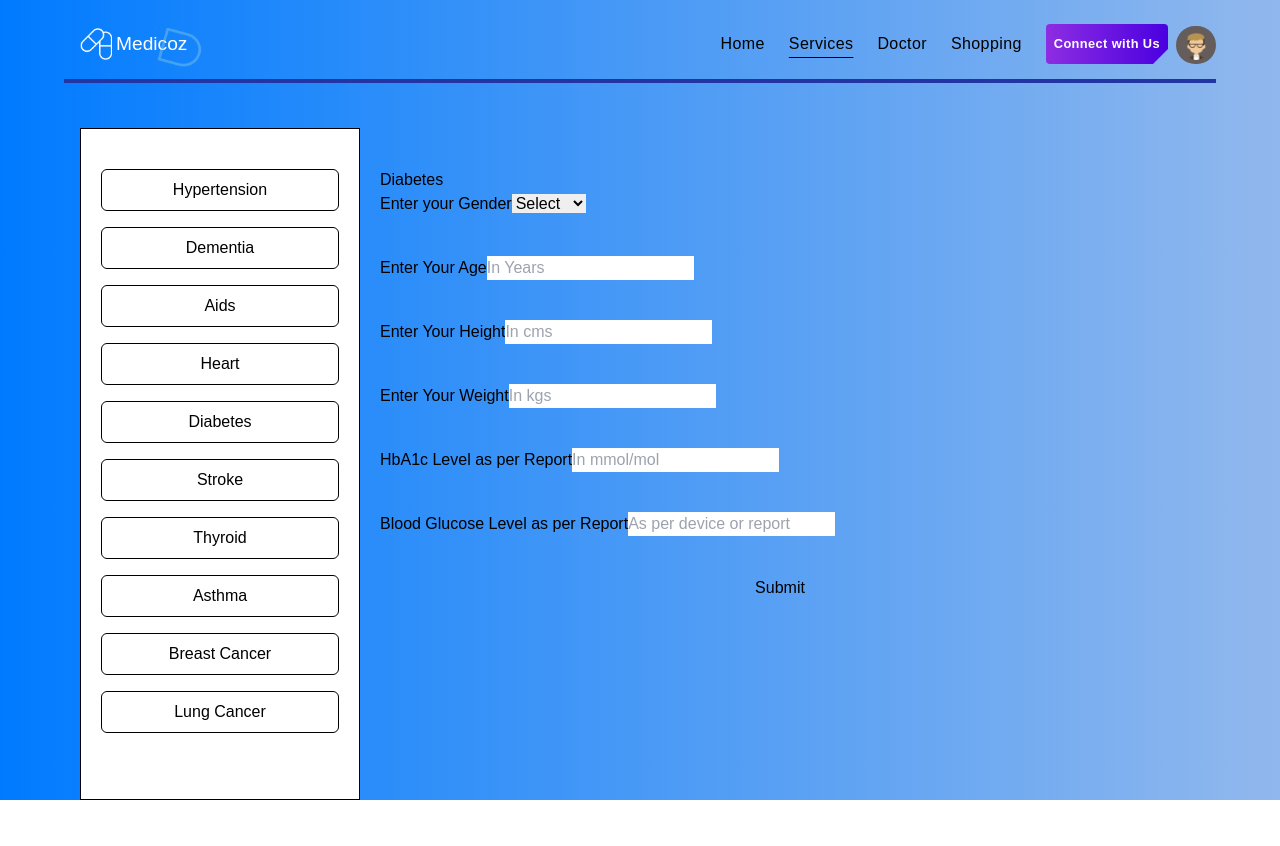
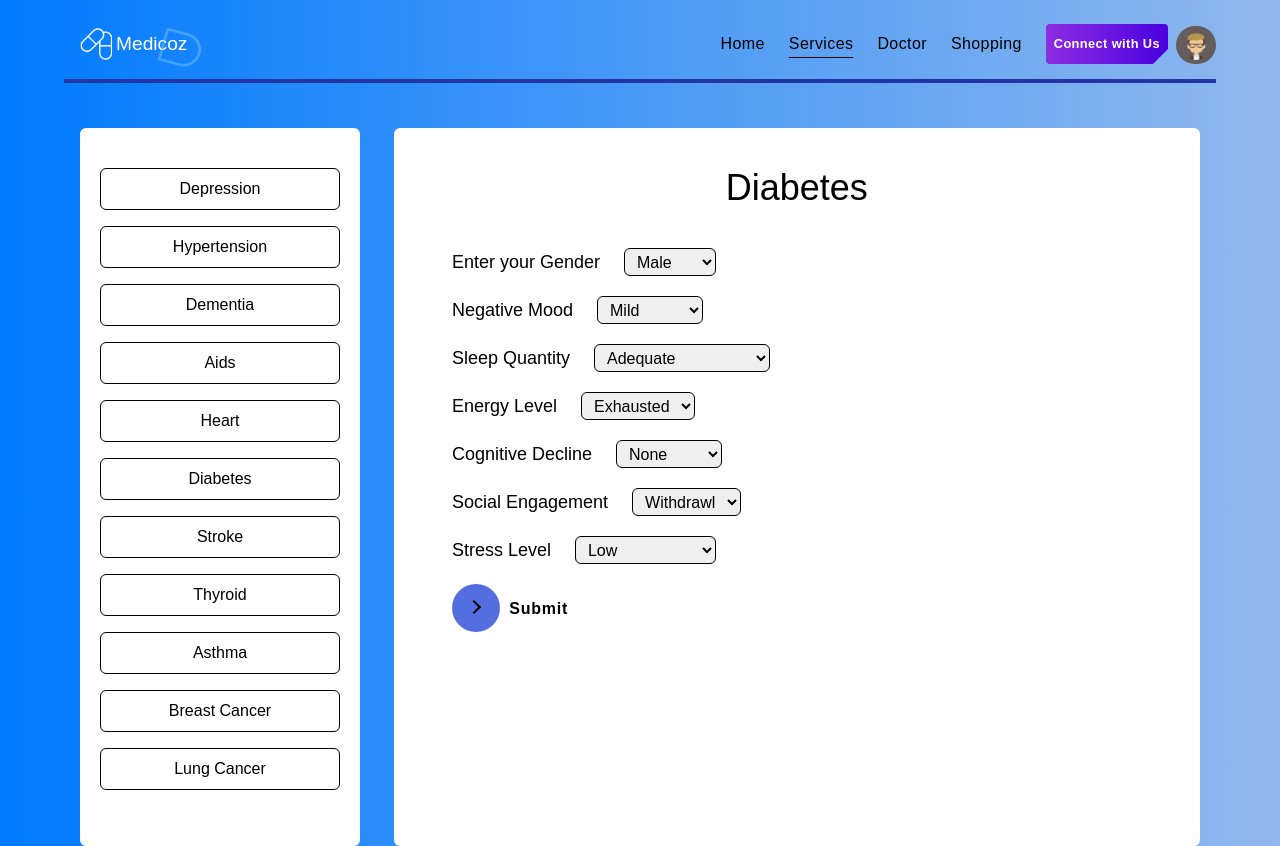
Before and after one commit to Harshit2583/medicoz, a React (Create React App) app: page /services in a window 1280 px wide. Before the commit the page ends 800 px from the top, so only its background shows below. Built offline with nearby package versions, Linux system fonts and the light colour scheme.

Commit message:
depression

```diff
--- /dev/null
+++ b/src/Components/ServicePage/DepressionForm.js
@@ -0,0 +1,212 @@
+import React, { useState } from "react";
+
+const DepressionForm = () => {
+  const [formData, setFormData] = useState({
+    gender: "",
+    negative_mood: "",
+    sleep_quantity: "",
+    energy_level: "",
+    cognitive_decline: "",
+    social_engagement: "",
+    stress_level: "",
+  });
+
+  const [result, setResult] = useState(null);
+
+  const handleChange = (e) => {
+    const { name, value } = e.target;
+    setFormData({
+      ...formData,
+      [name]: value,
+    });
+  };
+
+  const handleSubmit = async (e) => {
+    e.preventDefault();
+    try {
+      // Convert necessary fields to appropriate types
+      const formattedData = {
+        gender: parseInt(formData.gender) || 0,
+        age: parseFloat(formData.age) || 0.0,
+        height: parseFloat(formData.height) || 0.0,
+        weight: parseFloat(formData.weight) || 0.0,
+        HbA1c: parseFloat(formData.HbA1c) || 0.0,
+        glucose: parseFloat(formData.glucose) || 0.0,
+      };
+
+      // Send a POST request to the Flask server
+      const response = await fetch(
+        "http://127.0.0.1:5000/service/diabetes/predict",
+        {
+          method: "POST",
+          headers: {
+            "Content-Type": "application/json",
+          },
+          body: JSON.stringify(formattedData),
+        }
+      );
+
+      // if (!response.ok) {
+      //     throw new Error(HTTP error! status: ${response.status});
+      // }
+
+      const data = await response.json();
+      setResult(data.diabetes_severity); // Set the received prediction result
+    } catch (error) {
+      console.error("Error fetching prediction:", error);
+    }
+  };
+
+  return (
+    <div className="w-[72%] px-5 py-10 flex flex-col items-center bg-white rounded-md">
+      <h2 className="text-center text-4xl mb-10">Diabetes</h2>
+      <div className="w-[90%]">
+        <form onSubmit={handleSubmit} className="space-y-5">
+          <div className=" gap-1 flex">
+            <label htmlFor="gender" className="text-lg font-medium mr-5">
+              Enter your Gender
+            </label>
+            <select
+              className="border border-black px-2 rounded-md font-medium "
+              id="gender"
+              name="gender"
+              onChange={handleChange}
+              value={formData.gender}
+            >
+              <option value="1">Male</option>
+              <option value="0">Female</option>
+              <option value="2">Other</option>
+            </select>
+          </div>
+          <div className=" gap-1 flex">
+            <label htmlFor="gender" className="text-lg font-medium mr-5">
+              Negative Mood
+            </label>
+            <select
+              className="border border-black px-2 rounded-md font-medium "
+              id="gender"
+              name="negative_mood"
+              onChange={handleChange}
+              value={formData.gender}
+            >
+              <option value="2">Mild</option>
+              <option value="5">Moderate</option>
+              <option value="7">Severe</option>
+              <option value="9">Extreme</option>
+            </select>
+          </div>
+          <div className=" gap-1 flex">
+            <label htmlFor="gender" className="text-lg font-medium mr-5">
+              Sleep Quantity
+            </label>
+            <select
+              className="border border-black px-2 rounded-md font-medium "
+              id="gender"
+              name="sleep_quantity"
+              onChange={handleChange}
+              value={formData.gender}
+            >
+              <option value="2">Adequate</option>
+              <option value="5">Insufficient</option>
+              <option value="7">Poor</option>
+              <option value="9">Severly Inadequate</option>
+            </select>
+          </div>
+          <div className=" gap-1 flex">
+            <label htmlFor="gender" className="text-lg font-medium mr-5">
+              Energy Level
+            </label>
+            <select
+              className="border border-black px-2 rounded-md font-medium "
+              id="gender"
+              name="energy_level"
+              onChange={handleChange}
+              value={formData.gender}
+            >
+              <option value="2">Exhausted</option>
+              <option value="5">Low</option>
+              <option value="7">Moderate</option>
+              <option value="9">High</option>
+            </select>
+          </div>
+          <div className=" gap-1 flex">
+            <label htmlFor="gender" className="text-lg font-medium mr-5">
+              Cognitive Decline
+            </label>
+            <select
+              className="border border-black px-2 rounded-md font-medium "
+              id="gender"
+              name="cognitive_decline"
+              onChange={handleChange}
+              value={formData.gender}
+            >
+              <option value="2">None</option>
+              <option value="5">Mild</option>
+              <option value="7">Moderate</option>
+              <option value="9">Severe</option>
+            </select>
+          </div>
+          <div className=" gap-1 flex">
+            <label htmlFor="gender" className="text-lg font-medium mr-5">
+              Social Engagement
+            </label>
+            <select
+              className="border border-black px-2 rounded-md font-medium "
+              id="gender"
+              name="social_engagement"
+              onChange={handleChange}
+              value={formData.gender}
+            >
+              <option value="2">Withdrawl</option>
+              <option value="5">Low</option>
+              <option value="7">Moderate</option>
+              <option value="9">High</option>
+            </select>
+          </div>
+          <div className=" gap-1 flex">
+            <label htmlFor="gender" className="text-lg font-medium mr-5">
+              Stress Level
+            </label>
+            <select
+              className="border border-black px-2 rounded-md font-medium "
+              id="gender"
+              name="stress_level"
+              onChange={handleChange}
+              value={formData.gender}
+            >
+              <option value="2">Low</option>
+              <option value="5">Moderate</option>
+              <option value="7">High</option>
+              <option value="9">Overwhelming</option>
+            </select>
+          </div>
+
+
+
+          <button
+              className="learn-more submit-button w-36"
+              onClick={handleSubmit}
+            >
+              <span className="circle bg-[#546edf]" aria-hidden="true">
+                <span className="icon arrow"></span>
+              </span>
+              <span
+                className={`button-text tracking-wider   font-semibold text-black `}
+              >
+                {/* {lang[langKey].submit} */}
+                Submit
+              </span>
+            </button>
+        </form>
+      </div>
+      {result !== null && (
+        <div>
+          <h3>Diabetes Severity Prediction</h3>
+          <p>Severity: {result.toFixed(2)}</p>
+        </div>
+      )}
+    </div>
+  );
+};
+
+export default DepressionForm;
--- a/src/Components/ServicePage/DiseaseForm.js
+++ b/src/Components/ServicePage/DiseaseForm.js
@@ -1,16 +1,13 @@
-import React, { useState } from 'react';
+import React, { useState } from "react";
 
 const DiseaseForm = () => {
   const [formData, setFormData] = useState({
-        gender: '',
-        age: '',
-
-
-
-        height: '',
-        weight: '',
-        HbA1c: '',
-        glucose: '',
+    gender: "",
+    age: "",
+    height: "",
+    weight: "",
+    HbA1c: "",
+    glucose: "",
   });
 
   const [result, setResult] = useState(null);
@@ -31,8 +28,6 @@ const DiseaseForm = () => {
         gender: parseInt(formData.gender) || 0,
         age: parseFloat(formData.age) || 0.0,
 
-
-
         height: parseFloat(formData.height) || 0.0,
         weight: parseFloat(formData.weight) || 0.0,
         HbA1c: parseFloat(formData.HbA1c) || 0.0,
@@ -40,42 +35,61 @@ const DiseaseForm = () => {
       };
 
       // Send a POST request to the Flask server
-            const response = await fetch('http://127.0.0.1:5000/service/diabetes/predict', {
-                method: 'POST',
+      const response = await fetch(
+        "http://127.0.0.1:5000/service/diabetes/predict",
+        {
+          method: "POST",
           headers: {
-                    'Content-Type': 'application/json',
+            "Content-Type": "application/json",
           },
           body: JSON.stringify(formattedData),
-            });
+        }
+      );
 
       // if (!response.ok) {
       //     throw new Error(HTTP error! status: ${response.status});
       // }
 
       const data = await response.json();
-            setResult(data.diabetes_severity);  // Set the received prediction result
+      setResult(data.diabetes_severity); // Set the received prediction result
     } catch (error) {
-            console.error('Error fetching prediction:', error);
+      console.error("Error fetching prediction:", error);
     }
   };
 
   return (
-        <div className="w-3/4 px-5 py-10">
-            <h2 className=''>Diabetes</h2>
-            <form onSubmit={"handleSubmit"} className='flex flex-col gap-10'>
-                <div className="form-group">
-                    <label htmlFor="gender">Enter your Gender</label>
-                    <select className="form-control" id="gender" name="gender" onChange={handleChange} value={formData.gender}>
-                        <option value="">Select</option>
+    <div className="w-[72%] px-5 py-10 flex flex-col items-center bg-white rounded-md">
+      <h2 className="text-center text-4xl mb-10">Diabetes</h2>
+      <div className="w-[90%]">
+        <form onSubmit={handleSubmit} className="space-y-5">
+          <div className=" gap-1 flex">
+            <label htmlFor="gender" className="text-lg font-medium mr-5">
+              Enter your Gender
+            </label>
+            <select
+              className="border border-black px-2 rounded-md font-medium "
+              id="gender"
+              name="gender"
+              onChange={handleChange}
+              value={formData.gender}
+            >
               <option value="1">Male</option>
               <option value="0">Female</option>
               <option value="2">Other</option>
             </select>
           </div>
 
-                <div className="form-group">
-                    <label htmlFor="age">Enter Your Age</label>
-                    <input type="number" className="form-control" id="age" name="age" placeholder="In Years" onChange={handleChange} value={formData.age} />
+          <div className="gap-1 flex flex-col">
+            <p htmlFor="age" className="text-lg font-medium">Enter Your Age</p>
+            <input
+              type="number"
+              className="px-3 py-2 rounded-md w-[60%] outline-none font-medium border border-black"
+              id="age"
+              name="age"
+              placeholder="In Years"
+              onChange={handleChange}
+              value={formData.age}
+            />
           </div>
 
           {/* <div className="form-group mb-2">
@@ -109,29 +123,74 @@ const DiseaseForm = () => {
                     </select>
                 </div> */}
 
-                <div className="form-group">
-                    <label htmlFor="height">Enter Your Height</label>
-                    <input type="number" className="form-control" id="height" name="height" placeholder="In cms" onChange={handleChange} value={formData.height} />
+          <div className="gap-1 flex flex-col">
+            <label htmlFor="height" className="text-lg font-medium">Enter Your Height</label>
+            <input
+              type="number"
+              className="px-3 py-2 rounded-md w-[60%] outline-none font-medium border border-black"
+              id="height"
+              name="height"
+              placeholder="In cms"
+              onChange={handleChange}
+              value={formData.height}
+            />
           </div>
 
-                <div className="form-group">
-                    <label htmlFor="weight">Enter Your Weight</label>
-                    <input type="number" className="form-control" id="weight" name="weight" placeholder="In kgs" onChange={handleChange} value={formData.weight} />
+          <div className="gap-1 flex flex-col">
+            <label htmlFor="weight" className="text-lg font-medium">Enter Your Weight</label>
+            <input
+              type="number"
+             className="px-3 py-2 rounded-md w-[60%] outline-none font-medium border border-black"
+              id="weight"
+              name="weight"
+              placeholder="In kgs"
+              onChange={handleChange}
+              value={formData.weight}
+            />
           </div>
 
-                <div className="form-group">
-                    <label htmlFor="HbA1c">HbA1c Level as per Report</label>
-                    <input type="number" className="form-control" id="HbA1c" name="HbA1c" placeholder="In mmol/mol" onChange={handleChange} value={formData.HbA1c} />
+          <div className="gap-1 flex flex-col">
+            <label htmlFor="HbA1c" className="text-lg font-medium">HbA1c Level as per Report</label>
+            <input
+              type="number"
+              className="px-3 py-2 rounded-md w-[60%] outline-none font-medium border border-black"
+              id="HbA1c"
+              name="HbA1c"
+              placeholder="In mmol/mol"
+              onChange={handleChange}
+              value={formData.HbA1c}
+            />
           </div>
 
-                <div className="form-group">
-                    <label htmlFor="glucose">Blood Glucose Level as per Report</label>
-                    <input type="number" className="form-control" id="glucose" name="glucose" placeholder="As per device or report" onChange={handleChange} value={formData.glucose} />
+          <div className="gap-1 flex flex-col">
+            <label htmlFor="glucose" className="text-lg font-medium">Blood Glucose Level as per Report</label>
+            <input
+              type="number"
+              className="px-3 py-2 rounded-md w-[60%] outline-none font-medium border border-black"
+              id="glucose"
+              name="glucose"
+              placeholder="As per device or report"
+              onChange={handleChange}
+              value={formData.glucose}
+            />
           </div>
 
-                <input type="submit" className="btn btn-primary btn-lg" value="Submit" />
+          <button
+              className="learn-more submit-button w-36"
+              onClick={handleSubmit}
+            >
+              <span className="circle bg-[#546edf]" aria-hidden="true">
+                <span className="icon arrow"></span>
+              </span>
+              <span
+                className={`button-text tracking-wider   font-semibold text-black `}
+              >
+                {/* {lang[langKey].submit} */}
+                Submit
+              </span>
+            </button>
         </form>
-
+      </div>
       {result !== null && (
         <div>
           <h3>Diabetes Severity Prediction</h3>
--- a/src/Components/ServicePage/DiseaseList.js
+++ b/src/Components/ServicePage/DiseaseList.js
@@ -2,6 +2,7 @@ import React from "react";
 
 const DiseaseList = () => {
   const diseases = [
+    "Depression",
     "Hypertension",
     "Dementia",
     "Aids",
@@ -15,7 +16,7 @@ const DiseaseList = () => {
   ];
 
   return (
-    <div className="border border-black w-1/4 bg-white px-5 py-10" >
+    <div className=" w-1/4 bg-white px-5 py-10 rounded-md" >
       <ul>
         {diseases.map((disease, index) => (
           <li key={index} className="mb-4 border border-black text-center px-5 py-2 rounded-md">
--- a/src/Components/ServicePage/Services.js
+++ b/src/Components/ServicePage/Services.js
@@ -1,12 +1,14 @@
 import React from 'react'
 import DiseaseList from './DiseaseList'
 import DiseaseForm from './DiseaseForm'
+import DepressionForm from './DepressionForm'
 
 const Services = () => {
   return (
-    <div className="h-screen body-bg pt-32 px-20 flex justify-between">
+    <div className=" body-bg pt-32 px-20 flex justify-between">
       <DiseaseList />
-      <DiseaseForm />
+      {/* <DiseaseForm /> */}
+      <DepressionForm />
     </div>
   )
 }
```
Also changed, not shown: 1 other file (tests, documents, lock files or other folders). Lines whose indentation alone changed are shown as unchanged.
